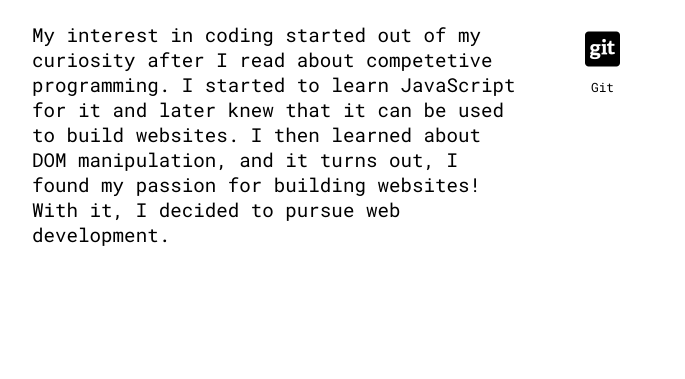
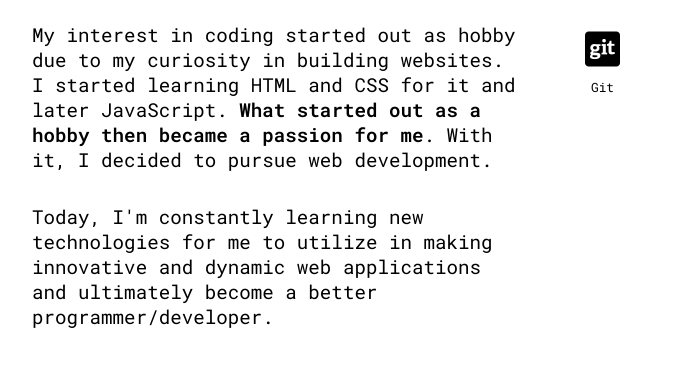
Before and after one commit to ramonvramos/ramonvramos.github.io, a plain HTML site: page index.html in a window 1280 px wide. Shown: the part 1257-1636 px from the top of the page, 108-793 px from the left. Drawn offline with nearby package versions, Linux system fonts and the light colour scheme.

Commit message:
updated about section

```diff
--- a/index.html
+++ b/index.html
@@ -162,12 +162,18 @@
                 >.
               </p>
               <p class="about__description__story">
-                My interest in coding started out of my curiosity after I read
-                about competetive programming. I started to learn JavaScript for
-                it and later knew that it can be used to build websites. I then
-                learned about DOM manipulation, and it turns out, I found my
-                passion for building websites! With it, I decided to pursue web
-                development.
+                My interest in coding started out as hobby due to my curiosity
+                in building websites. I started learning HTML and CSS for it and
+                later JavaScript.
+                <strong
+                  >What started out as a hobby then became a passion for
+                  me</strong
+                >. With it, I decided to pursue web development.
+              </p>
+              <p class="about__description__story">
+                Today, I'm constantly learning new technologies for me to
+                utilize in making innovative and dynamic web applications and
+                ultimately become a better programmer/developer.
               </p>
             </div>
             <div class="about__tools" data-aos="fade-up">
```
